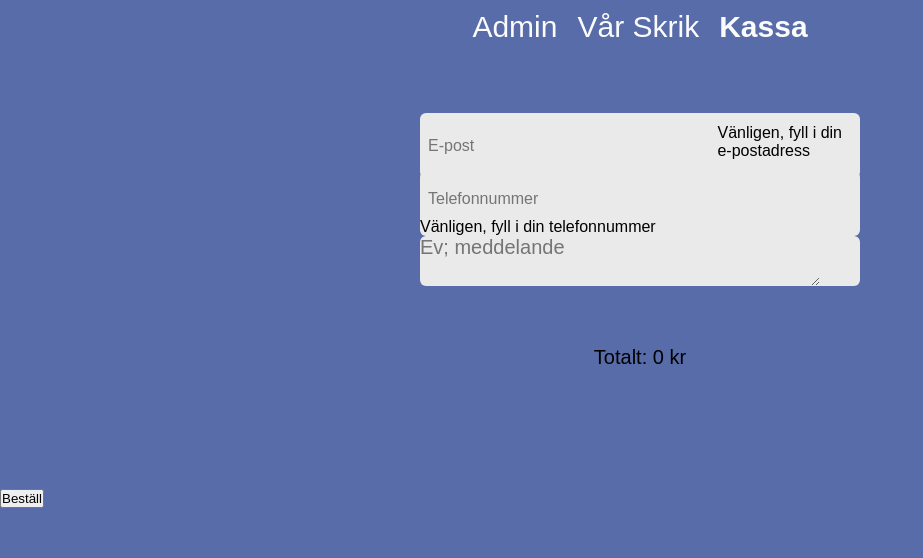
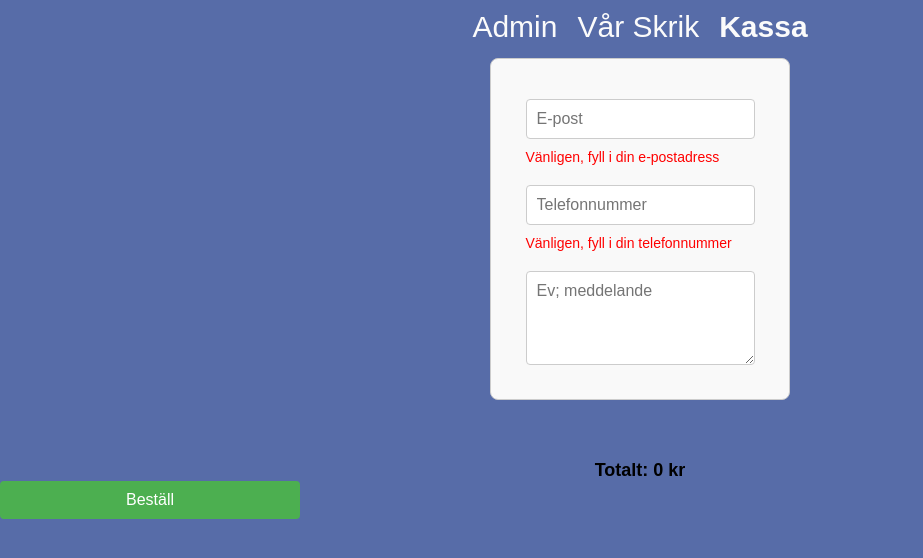
Before and after one commit to Lime78/Sommar-Vr-l-webbshop, a React (Vite) app: page /#/CartPage in a window 1280 px wide. Shown: the top 558 px of the page, without its empty margins (0-923 px from the left). Built offline with nearby package versions, Linux system fonts and the light colour scheme.

Commit message:
färdig app

```diff
--- a/src/Routes/AdminPage.css
+++ b/src/Routes/AdminPage.css
@@ -1,7 +1,43 @@
-.redigering{
+.redigering {
     display: flex;
     flex-direction: column;
     align-items: center;
     justify-content: center;
     margin-top: 50px;
+    padding: 20px;
+    border: 1px solid #ccc;
+    border-radius: 8px;
+    background-color: #f9f9f9;
+    width: 300px;
+    margin: 0 auto;
 }
+
+.redigering input {
+    width: 100%;
+    padding: 10px;
+    margin: 10px 0;
+    border: 1px solid #ccc;
+    border-radius: 4px;
+    font-size: 16px;
+}
+
+.redigering button {
+    width: 100%;
+    padding: 10px;
+    margin-top: 10px;
+    background-color: #4CAF50;
+    color: white;
+    border: none;
+    border-radius: 4px;
+    cursor: pointer;
+    font-size: 16px;
+}
+
+.redigering button:hover {
+    background-color: #45a049;
+}
+
+.error {
+    color: red;
+    margin-bottom: 10px;
+}
--- a/src/Routes/AdminPage.jsx
+++ b/src/Routes/AdminPage.jsx
@@ -2,15 +2,33 @@ import { useState } from 'react';
 import { Link } from 'react-router-dom';
 import './AdminPage.css';
 import { get } from 'firebase/database';
-import { getDocs, collection, addDoc } from 'firebase/firestore'
-import { db } from '../data/firebase'
+import { getDocs, collection, addDoc } from 'firebase/firestore';
+import { db } from '../data/firebase';
 
 const AdminPage = () => {
     const [newName, setNewName] = useState("");
     const [newPrice, setNewPrice] = useState(0);
     const [newImage, setNewImage] = useState("");
+    const [error, setError] = useState("");
 
     const onSubmitStore = async () => {
+        // Validation
+        if (!newName.trim()) {
+            setError("Produkt namn är obligatoriskt.");
+            return;
+        }
+        if (newPrice <= 0) {
+            setError("Pris måste vara ett positivt nummer.");
+            return;
+        }
+        if (!newImage.trim()) {
+            setError("Bild URL är obligatoriskt.");
+            return;
+        }
+
+        // Clear error if validation passes
+        setError("");
+
         const storeListCollectionRef = collection(db, 'storeList');
         await addDoc(storeListCollectionRef, {
             name: newName,
@@ -18,11 +36,17 @@ const AdminPage = () => {
             image: newImage
         });
         getStoreList();
+
+        // Clear input fields after submission
+        setNewName("");
+        setNewPrice(0);
+        setNewImage("");
     }
 
     return (
         <>
             <div className="redigering">
+                {error && <p className="error">{error}</p>}
                 <input placeholder="Produkt namn" value={newName} onChange={(e) => setNewName(e.target.value)} />
                 <input placeholder="Pris" type="number" value={newPrice} onChange={(e) => setNewPrice(Number(e.target.value))}/>
                 <input placeholder="Bild" value={newImage} onChange={(e) => setNewImage(e.target.value)}/>
--- a/src/Routes/CartPage.css
+++ b/src/Routes/CartPage.css
@@ -1,15 +1,93 @@
-.cart-flex{
+.cart-info-frame {
     display: flex;
     flex-direction: column;
-    gap: 1em;
     align-items: center;
-    margin-top: 8em;
+    justify-content: center;
+    margin-top: 50px;
+    padding: 20px;
+    border: 1px solid #ccc;
+    border-radius: 8px;
+    background-color: #f9f9f9;
+    width: 300px;
+    margin: 0 auto;
 }
 
-.cart-bild{
-    width: 200px;
-    height: auto;
-    padding: 1em;
+.cart-info .input-container {
+    width: 100%;
+    margin: 10px 0;
+}
+
+.cart-info input, .cart-info textarea {
+    width: 100%;
+    padding: 10px;
+    margin: 10px 0;
+    border: 1px solid #ccc;
+    border-radius: 4px;
+    font-size: 16px;
+}
+
+.cart-info .error-message {
+    color: red;
+    font-size: 14px;
+}
+
+.cart-flex {
+    display: flex;
+    flex-direction: column;
+    align-items: center;
+    margin-top: 20px;
+}
+
+.cart-flex li {
+    list-style-type: none;
+    margin: 10px 0;
+    display: flex;
+    flex-direction: column;
+    align-items: center;
+    border: 1px solid #ccc;
+    padding: 10px;
+    border-radius: 4px;
+    width: 300px;
+    background-color: #fff;
+}
+
+.cart-bild {
+    max-width: 100px;
+    max-height: 100px;
+    margin-bottom: 10px;
+}
+
+.total-amount {
+    font-size: 18px;
+    font-weight: bold;
+    margin-top: 20px;
+}
+
+.total-amount-wraper {
+    display: flex;
+    justify-content: center;
+    width: 100%;
+}
+
+.button-wrapper {
+    display: flex;
+    justify-content: center;
+    margin-top: 20px;
+}
+
+.beställ-container {
+    width: 300px;
+    padding: 10px;
+    background-color: #4CAF50;
+    color: white;
+    border: none;
+    border-radius: 4px;
+    cursor: pointer;
+    font-size: 16px;
+}
+
+.beställ-container:hover {
+    background-color: #45a049;
 }
 
 .popup-overlay {
@@ -26,100 +104,23 @@
 
 .popup-content {
     background-color: white;
-    color: #222222;
     padding: 20px;
-    border-radius: 5px;
-    box-shadow: 0px 0px 10px 0px rgba(0,0,0,0.75);
+    border-radius: 4px;
+    text-align: center;
+    width: 300px;
 }
 
-.cart-info-frame {
-    margin-top: 55px;
-    display: flex;
-    flex-direction: column;
-    gap: 25px;
+.popup-content .order-message {
+    font-size: 18px;
+    margin-bottom: 20px;
 }
 
-.cart-info {
-    display: flex;
-    flex-direction: column;
-    margin: auto;
-    width: 440px;
-    height: 65px;
-    background: #eaeaea;
-    border-radius: 6px;
+.popup-content .order-link {
+    text-decoration: none;
 }
 
-.cart-info input {
-    display: flex;
-    justify-content: center;
-    align-items:left;
-    text-align: left;
-    height: 50px;
-    width: 400px;
-    background: transparent;
-    border: none;
-    outline: none;
-    font-size: 16px;
-    margin-top: 0.5em;
-    margin-left: 0.5em;
-
+.popup-content .close {
+    cursor: pointer;
+    font-size: 24px;
+    color: red;
 }
-
-.cart-textarea {
-    display: flex;
-    flex-direction: column;
-    margin: auto;
-    width: 440px;
-    background: #eaeaea;
-    border-radius: 6px;
-}
-
-.cart-info textarea {
-    height: 50px;
-    width: 400px;
-    background: transparent;
-    border: none;
-    outline: none;
-    font-size: 20px;
-}
-
-.close {
-    position: relative;
-    top: -4em;
-    right: -10em;
-    cursor: pointer;
-    font-size: 20px;
-    color: #222222;
-}
-
-
-.total-amount {
-    display: flex;
-    justify-content: center;
-    align-items: center;
-    margin-top: 1em;
-    font-size: 20px;
-}
-
-.beställ-container{
-    display: flex;
-    justify-content: center;
-    align-items: center;
-    margin-top: 9em;
-}
-
-.cart-info {
-    display: flex;
-    flex-direction: column;
-}
-
-.input-container {
-    display: flex;
-    align-items: center;
-    gap: 1em;
-}
-
-.input-container input,
-.input-container textarea {
-    margin-right: 1em; /* Justera mellanrummet mellan fält och felmeddelande efter behov */
-}
--- a/src/Routes/LandingPage.css
+++ b/src/Routes/LandingPage.css
@@ -1,11 +1,11 @@
-*{
+* {
   padding: 0;
   margin: 0;
   box-sizing: border-box;
   font-family: sans-serif;
 }
 
-body{
+body {
   background: #576CA8;
 }
 
@@ -13,52 +13,111 @@ body{
 .wrap-produkt {
   padding: 10px;
   text-align: center;
-    border: 2px solid #180041;
-    padding: 25px;
   background-color: #f8fafa;
-    display:flex;
+  display: flex;
   flex-wrap: wrap;
-    justify-content: flex-start;
+  justify-content: center; /* Center align the product cards */
   gap: 20px;
+  margin-top: 50px; /* Add margin at the top */
+}
+
+.produkt-kort {
+  display: flex;
+  flex-direction: column;
+  align-items: center;
+  background-color: #F0F3F5;
+  border-radius: 10px;
+  box-shadow: 0 4px 8px rgba(0, 0, 0, 0.1);
+  padding: 20px;
+  width: 250px;
+  transition: transform 0.2s, box-shadow 0.2s;
+  justify-content: space-between; /* Ensures space between elements */
+  position: relative; /* To position the button at the bottom */
+}
+
+.produkt-kort:hover {
+  transform: translateY(-5px);
+  box-shadow: 0 8px 16px rgba(0, 0, 0, 0.2);
 }
 
 .produkt-bild {
   width: 200px;
   height: auto;
-    padding: 1em;
+  border-radius: 8px;
+  margin-bottom: 15px;
 }
 
 .produkt-namn {
-    margin-top: 10px;
+  font-size: 18px;
   font-weight: bold;
-    /* color: #19535F; */
+  margin-bottom: 10px;
+  color: #333;
+  text-align: center;
+}
+
+.pris {
+  font-size: 16px;
+  font-weight: bold;
+  margin-bottom: 15px;
+  color: #333;
+}
+
+.köp-knapp,
+.edit-knapp,
+.update-knapp {
+  font-size: 16px;
+  border: none;
+  background-color: #4CAF50;
+  color: white;
+  border-radius: 5px;
+  padding: 10px 20px;
+  cursor: pointer;
+  transition: background-color 0.2s;
+  align-self: center; /* Center the button horizontally */
+  margin-top: auto; /* Pushes the button to the bottom */
+}
+
+.köp-knapp:hover,
+.edit-knapp:hover,
+.update-knapp:hover {
+  background-color: #45a049;
+}
+
+.edit-knapp {
+  background-color: #FFA500;
+}
+
+.edit-knapp:hover {
+  background-color: #FF8C00;
+}
+
+.update-knapp {
+  background-color: #4CAF50;
+}
+
+.update-knapp:hover {
+  background-color: #45a049;
+}
+
+.edit-input {
+  font-size: 16px;
+  padding: 10px;
+  margin-bottom: 10px;
+  width: 80%;
+  border: 1px solid #ccc;
+  border-radius: 5px;
 }
 
 
-  .pris {
-    font-weight: bold;
-    /* color: #19535F; */
+.delete-knapp {
+  background-color: #FF5733;
 }
 
-  .produkt-kort{
-    display: flex;
-    flex-direction: column;
-    height: 310px;
-    background-color: #F0F3F5;
-    margin: 0 auto;
-    border-radius: 10px;
-    /* border: 2px solid #000000; */
-    justify-content: space-between;
+.delete-knapp:hover {
+  background-color: #FF4500;
 }
 
-  .köp-knapp {
-    margin-bottom: 5px;
-  font-size: 14px;
-  border: 2px solid #FFAA3F;
-  background-color: #fff;
-  border-radius: 3px;
-  cursor: pointer;
-  }
+
 
 .Vår-skrik,
 .Kassa,
@@ -70,14 +129,12 @@ body{
   border-bottom: 4px solid transparent;
 }
 
-
 .Vår-skrik:hover,
 .Kassa:hover,
 .Log-in:hover {
   color: #999;
 }
 
-
 .Vår-skrik.active,
 .Kassa.active,
 .Log-in.active {
--- a/src/data/store.js
+++ b/src/data/store.js
@@ -1,30 +1,24 @@
-// import { create } from 'zustand';
-
-// const useStore = create((set) => ({
-//     storeList: [],
-//     cart: [],
-//     setStoreList: (storeList) => set({ storeList }),
-//     addToCart: (product) => set((state) => ({ cart: [...state.cart, product] })),
-
-//     storeList: [],
-//         cart: [],
-//         setStoreList: (storeList) => set({ storeList }),
-//         addToCart: (product) => set((state) => ({ cart: [...state.cart, product] })),
-//         removeFromCart: (product) =>
-//         set((state) => ({ cart: state.cart.filter((item) => item !== product) })),
-
-//     }));
-
-// export { useStore };
-
 import { create } from 'zustand';
 
 const useStore = create((set) => ({
     storeList: [],
     cart: [],
     setStoreList: (storeList) => set({ storeList }),
-    addToCart: (product) => set((state) => ({ cart: [...state.cart, product] })),
-    removeFromCart: (product) => set((state) => ({ cart: state.cart.filter((item) => item !== product) })),
+    addToCart: (product) => set((state) => ({ cart: [...state.cart, { ...product, quantity: 1 }] })),
+    removeFromCart: (product, quantity = 1) => {
+        set((state) => {
+            const updatedCart = [...state.cart];
+            const index = updatedCart.findIndex((item) => item.id === product.id);
+            if (index !== -1) {
+                if (updatedCart[index].quantity <= quantity) {
+                    updatedCart.splice(index, 1); // Remove the entire product if quantity to remove exceeds the quantity in the cart
+                } else {
+                    updatedCart[index].quantity -= quantity; // Decrease the quantity of the product in the cart
+                }
+            }
+            return { cart: updatedCart };
+        });
+    },
 }));
 
 export { useStore };
```
Also changed, not shown: src/Routes/LandingPage.jsx (+69 -23 lines). Lines whose indentation alone changed are shown as unchanged.
